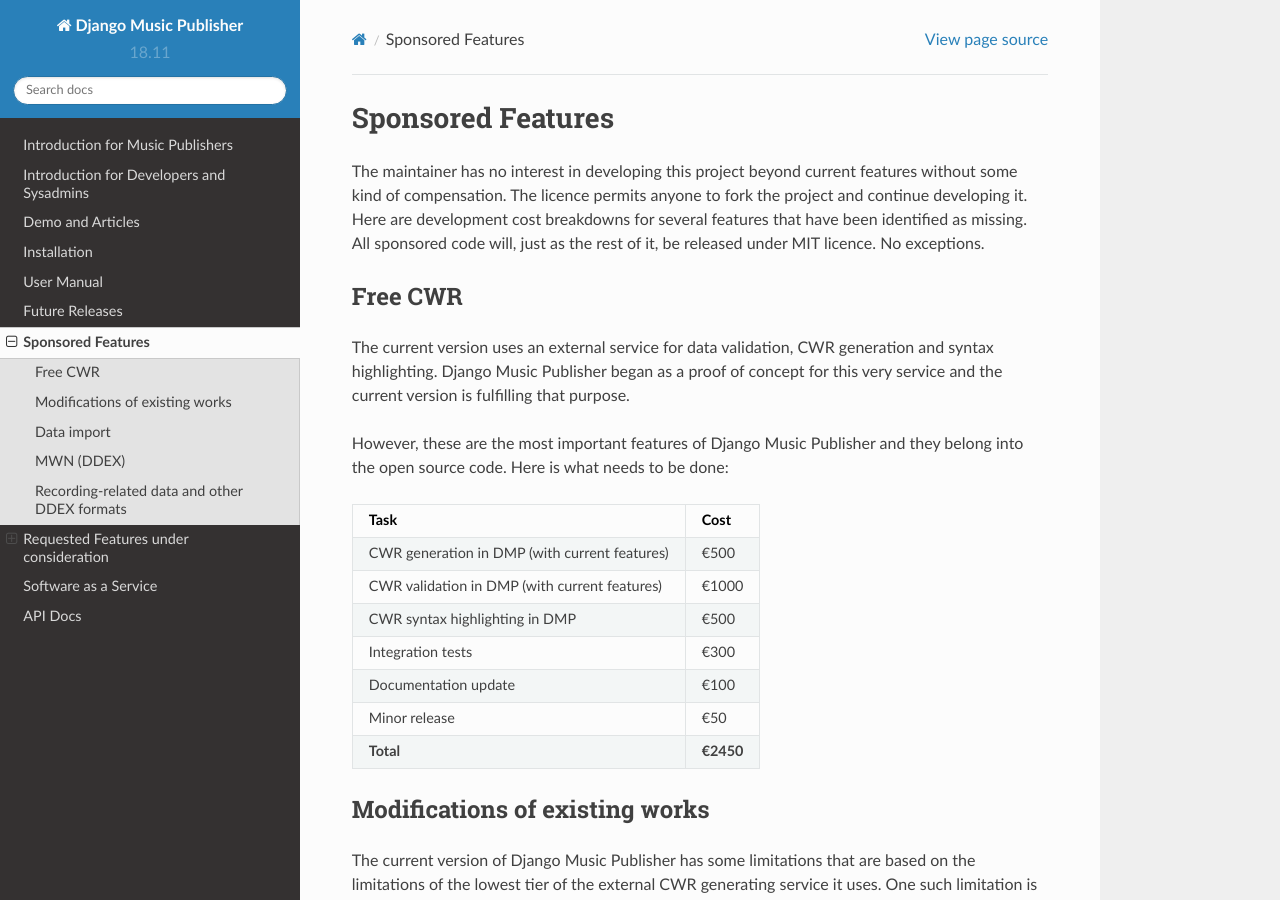
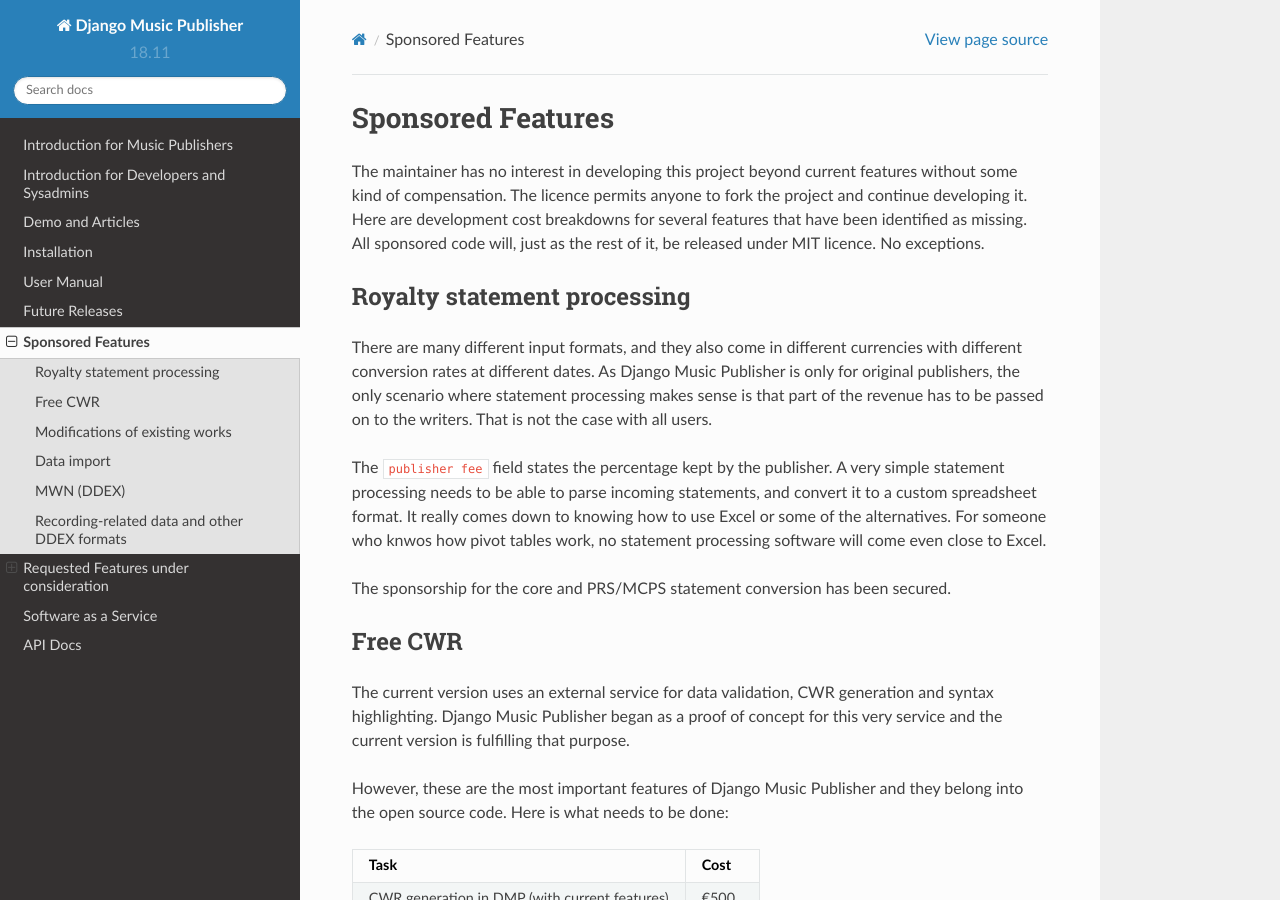
Before and after one commit to matijakolaric-com/django-music-publisher, a Sphinx documentation site: the page built from docs/features.rst, in a window 1280 px wide and 900 px high. Built offline with Sphinx 7.4.7 and the Read the Docs theme 2.0.0, drawn with Linux system fonts in a browser that asks for light colours.

Commit message:
Update features.rst

```diff
--- a/docs/features.rst
+++ b/docs/features.rst
@@ -2,6 +2,16 @@
 ##################
 
 The maintainer has no interest in developing this project beyond current features without some kind of compensation. The licence permits anyone to fork the project and continue developing it. Here are development cost breakdowns for several features that have been identified as missing. All sponsored code will, just as the rest of it, be released under MIT licence. No exceptions.
+
+Royalty statement processing
+----------------------------
+
+There are many different input formats, and they also come in different currencies with different conversion rates at different dates.
+As Django Music Publisher is only for original publishers, the only scenario where statement processing makes sense is that part of the revenue has to be passed on to the writers. That is not the case with all users.
+
+The ``publisher fee`` field states the percentage kept by the publisher. A very simple statement processing needs to be able to parse incoming statements, and convert it to a custom spreadsheet format. It really comes down to knowing how to use Excel or some of the alternatives. For someone who knwos how pivot tables work, no statement processing software will come even close to Excel.
+
+The sponsorship for the core and PRS/MCPS statement conversion has been secured.
 
 Free CWR
 --------
```
